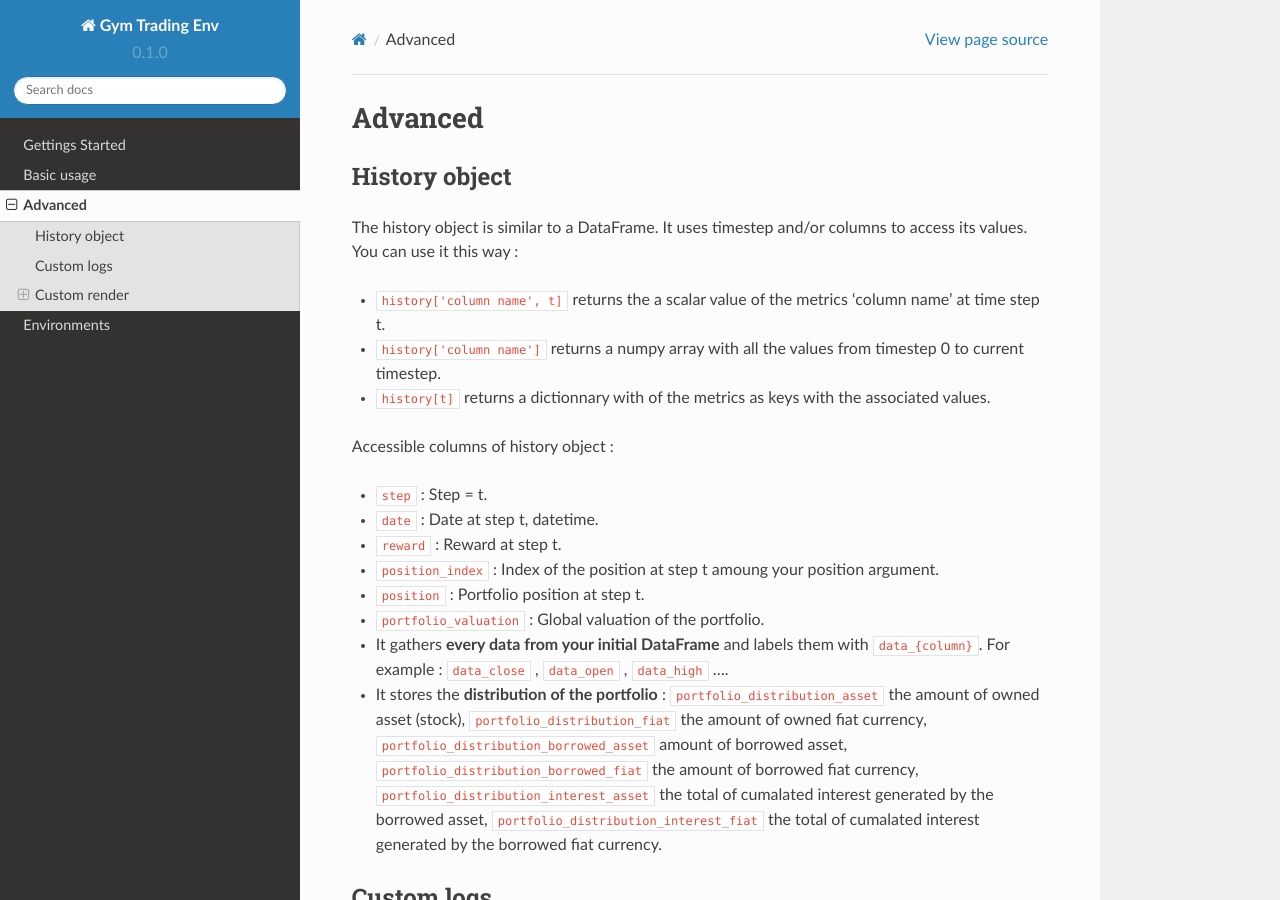
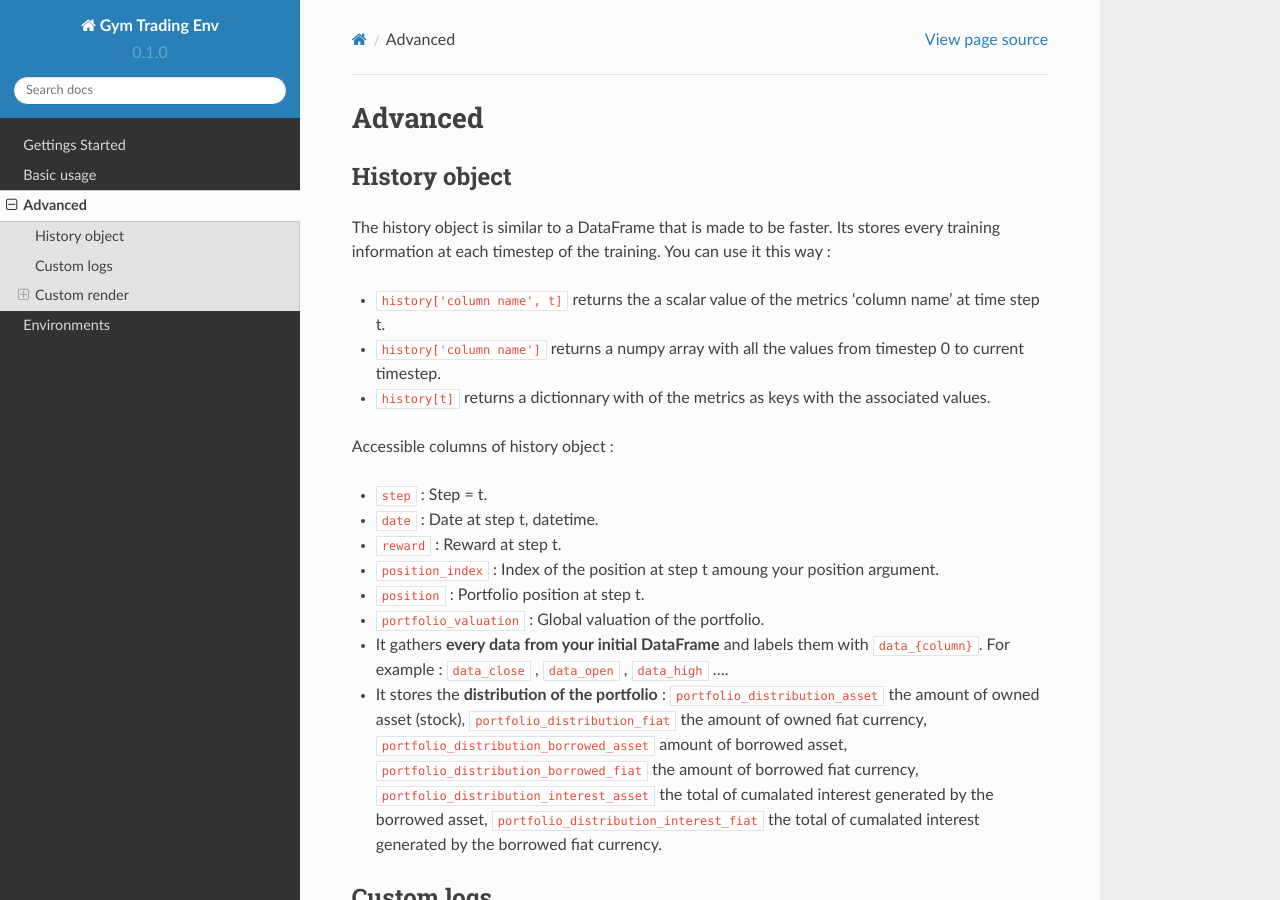
Before and after one commit to ClementPerroud/Gym-Trading-Env, a Sphinx documentation site: the page built from docs/source/advanced_usage.rst, in a window 1280 px wide and 900 px high. Built offline with Sphinx 7.4.7 and the Read the Docs theme 2.0.0, drawn with Linux system fonts in a browser that asks for light colours; pages that are not in the unit, such as notebooks, are missing from menus.

Commit message:
Update advanced_usage.rst

```diff
--- a/docs/source/advanced_usage.rst
+++ b/docs/source/advanced_usage.rst
@@ -4,7 +4,7 @@ Advanced
 History object
 --------------
 
-The history object is similar to a DataFrame. It uses timestep and/or columns to access its values. You can use it this way :
+The history object is similar to a DataFrame that is made to be faster. Its stores every training information at each timestep of the training. You can use it this way :
 
 * ``history['column name', t]`` returns the a scalar value of the metrics 'column name' at time step t.
 * ``history['column name']`` returns a numpy array with all the values from timestep 0 to current timestep.
```
